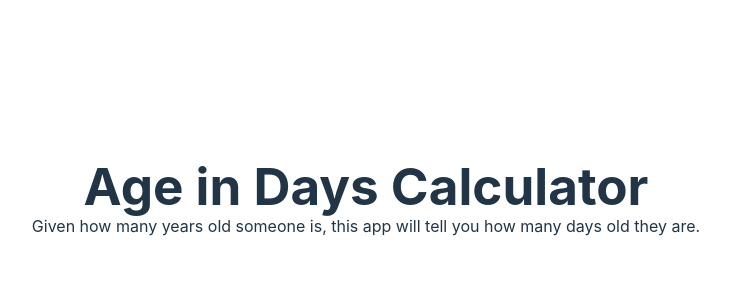
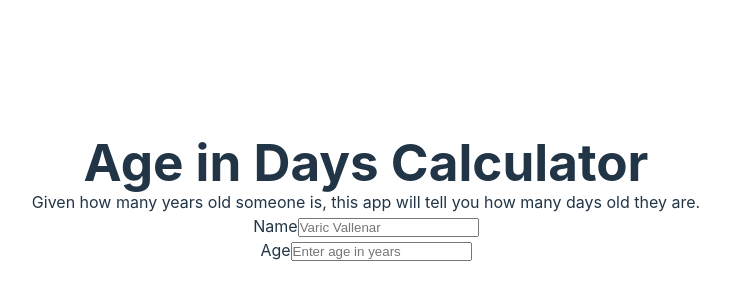
Before and after one commit to greganderson/age-in-days-ts, a React (Vite) app: page / in a window 1280 px wide. Shown: the part 202-502 px from the top of the page, without its empty margins (274-1004 px from the left). Built offline with nearby package versions, Linux system fonts and the light colour scheme.

Commit message:
Add field for age

```diff
--- a/src/Calculator.tsx
+++ b/src/Calculator.tsx
@@ -1,8 +1,43 @@
-import React from "react";
+import React, { useState } from "react";
 
 const Calculator: React.FC = () => {
+  const [name, setName] = useState("");
+  const [age, setAge] = useState<number | string>();
+
+  const isNumber = (num: string): boolean => /^\d+$/.test(num);
+
+  const handleAgeChange = (event: React.ChangeEvent<HTMLInputElement>): void => {
+    const newAge = event.target.value;
+    if (newAge === "") {
+      setAge("");
+    } else if (isNumber(newAge)) {
+      setAge(Number(newAge));
+    }
+  }
+
   return (
-    <></>
+    <>
+      <form>
+        <div>
+          <label htmlFor="name">Name</label>
+          <input
+            type="text"
+            id="name"
+            value={name}
+            placeholder="Varic Vallenar"
+            onChange={(event: React.ChangeEvent<HTMLInputElement>): void => setName(event.target.value)} />
+        </div>
+        <div>
+          <label htmlFor="age">Age</label>
+          <input
+            type="number"
+            id="age"
+            value={age}
+            placeholder="Enter age in years"
+            onChange={handleAgeChange} />
+        </div>
+      </form>
+    </>
   );
 }
 
```
